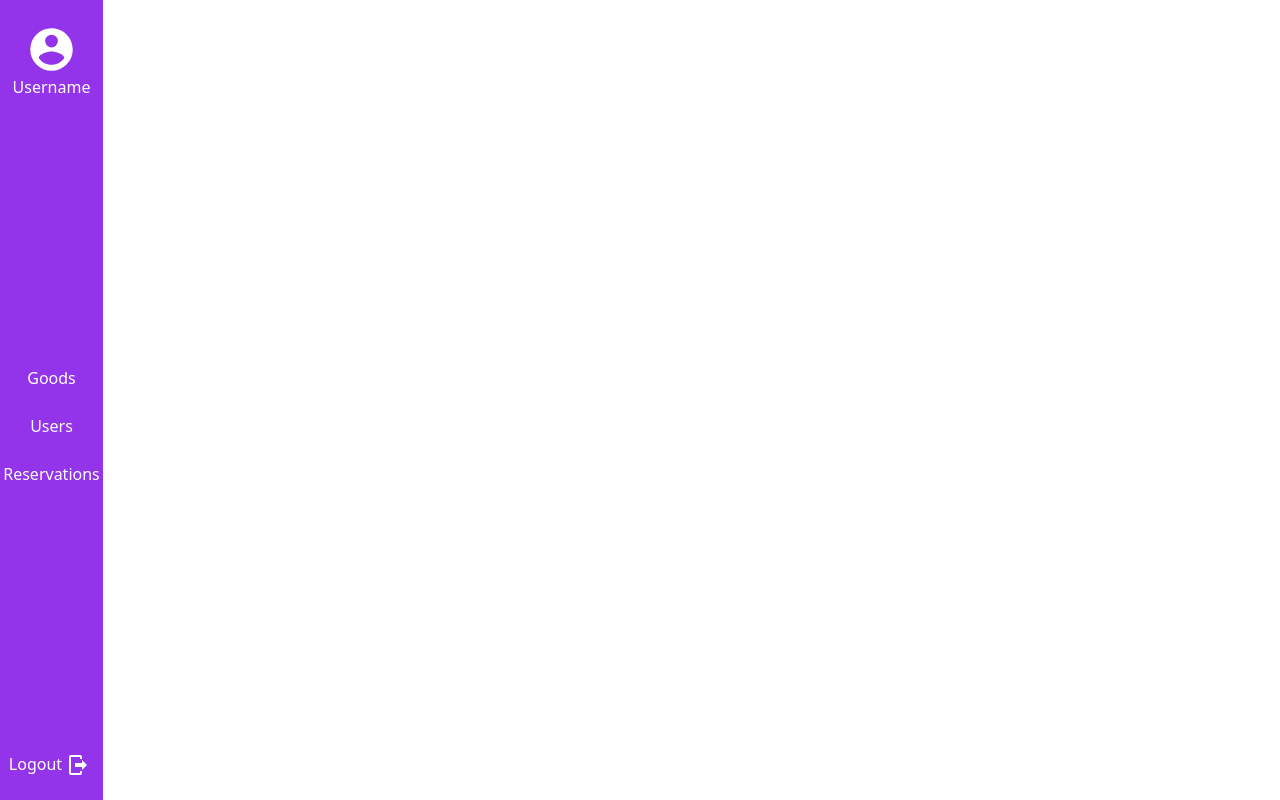
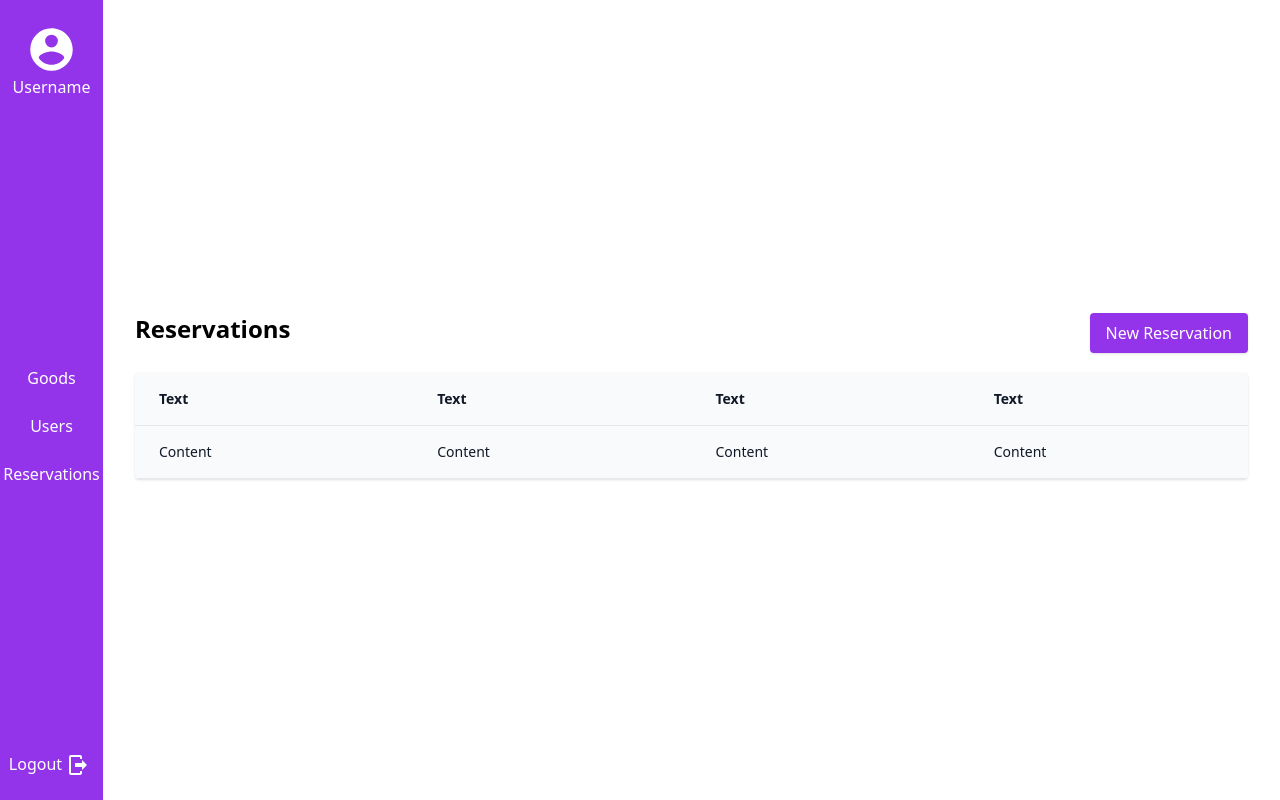
Before and after one commit to ayoubmehd/youcode-hotel-frontend, a React (Create React App) app: page /reservations in a window 1280 px wide. Built offline with nearby package versions, Linux system fonts and the light colour scheme.

Commit message:
feat: add reservation page

```diff
--- /dev/null
+++ b/src/Views/Reservations.js
@@ -0,0 +1,59 @@
+import AppButton from "../Components/AppButton";
+import AppTable, { AppTBody, AppTr, AppTd } from "../Components/AppTable";
+
+
+const headings = [
+    {
+        text: "Text",
+        slug: "text"
+    },
+    {
+        text: "Text",
+        slug: "text-1"
+    },
+    {
+        text: "Text",
+        slug: "text-2"
+    },
+    {
+        text: "Text",
+        slug: "text-3"
+    }
+];
+
+
+
+function Reservations() {
+    return (
+        <div className="container m-auto px-8">
+            <div className="flex justify-between mb-3">
+                <h1 className="text-2xl font-bold">Reservations</h1>
+                <AppButton>
+                    <span>
+                        New Reservation
+                    </span>
+                </AppButton>
+            </div>
+            <AppTable headings={headings}>
+                <AppTBody>
+                    <AppTr>
+                        <AppTd>
+                            Content
+                        </AppTd>
+                        <AppTd>
+                            Content
+                        </AppTd>
+                        <AppTd>
+                            Content
+                        </AppTd>
+                        <AppTd>
+                            Content
+                        </AppTd>
+                    </AppTr>
+                </AppTBody>
+            </AppTable>
+        </div>
+    );
+}
+
+export default Reservations;
```
Also changed, not shown: src/routes.js (+22 -1 lines).
